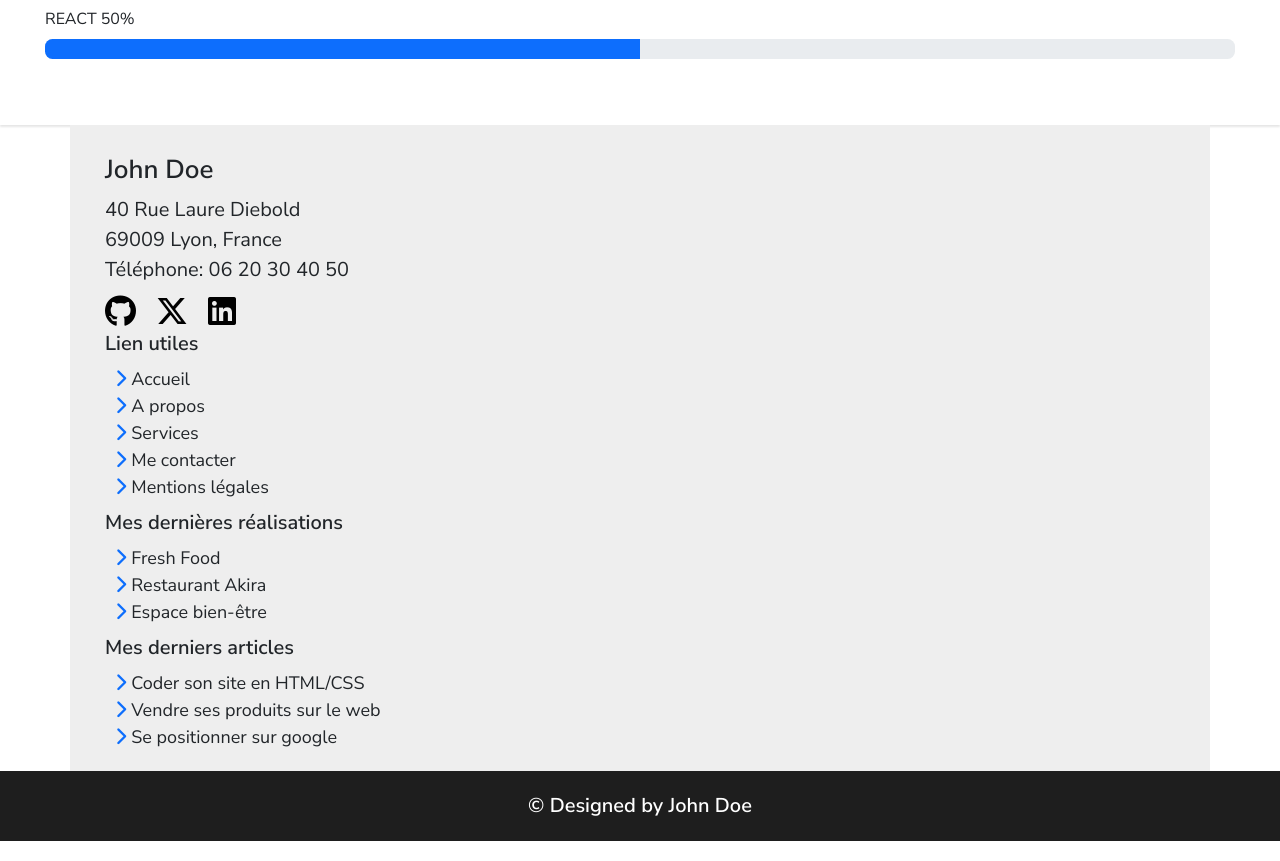
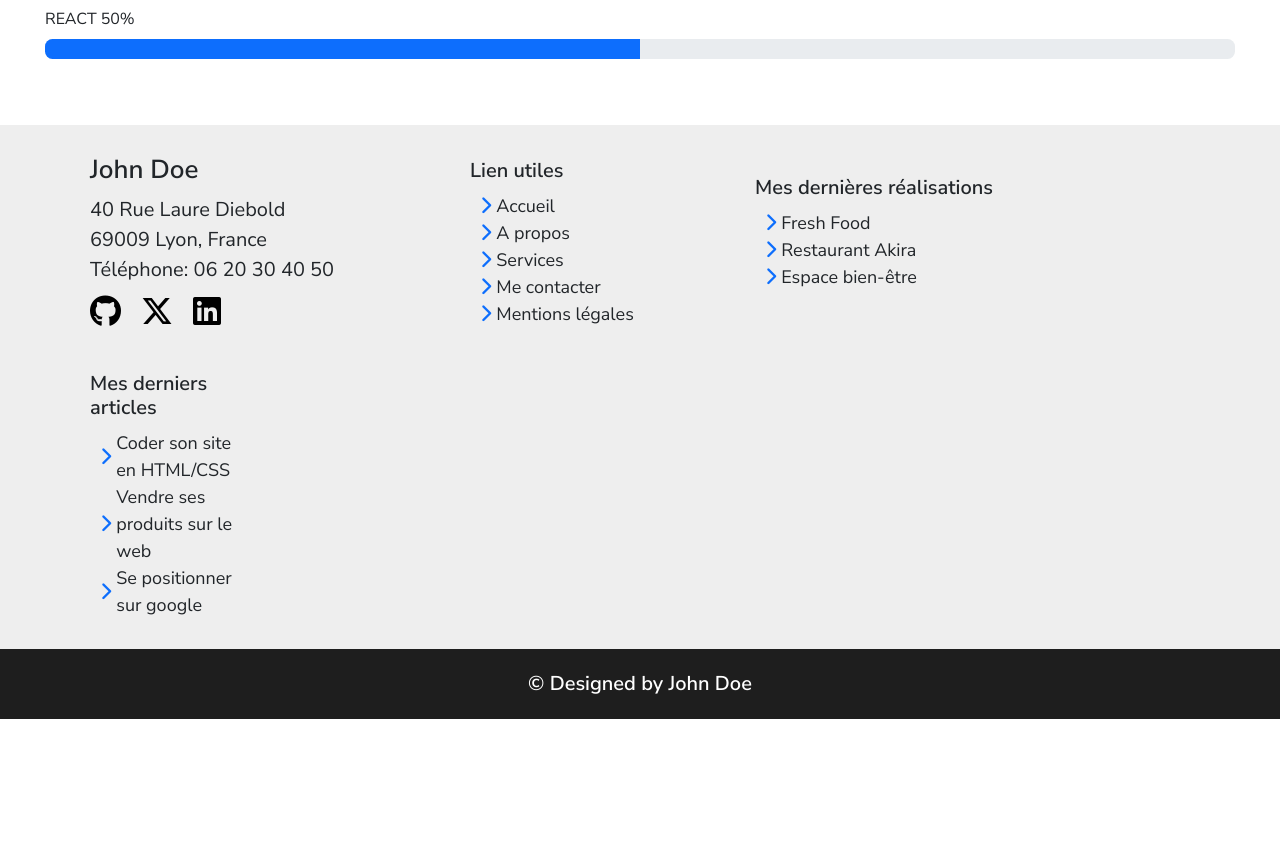
Before and after one commit to KaynoxDev/cv-opti-react, a React (Create React App) app: page / in a window 1280 px wide. Shown: the part 2120-2981 px from the top of the page. After the commit the page ends 2859 px from the top, so only its background shows below. Built offline with nearby package versions, Linux system fonts and the light colour scheme.

Commit message:
responsive page accueil

```diff
--- a/src/components/User.jsx
+++ b/src/components/User.jsx
@@ -18,7 +18,7 @@ function UserGithub() {
         <h1> Github Users</h1>
         <div className="container">
           {data.name}
-          <img src={data.avatar_url} alt="" />
+          <img src={data.avatar_url} alt="image d'un lapin bleu" />
           {data.bio}
           {data.followers}
           {data.following}
--- a/src/pages/accueil/footer/Footer.jsx
+++ b/src/pages/accueil/footer/Footer.jsx
@@ -4,8 +4,8 @@ function Footer() {
   return (
     <footer>
       <div className="container">
-        <div className="row-4">
-          <div className="col box-address">
+        <div className="row">
+          <div className="col-12 col-md-6 col-lg-4 box-address">
             <address id="mg_bottom_0">
               <p className="name">John Doe</p>
               <p>40 Rue Laure Diebold</p>
@@ -45,7 +45,7 @@ function Footer() {
               </a>
             </div>
           </div>
-          <div className="col link-g">
+          <div className="col-12 col-md-6 col-lg-3 link-g">
             <h3>Lien utiles</h3>
             <div className="link-social">
               <i
@@ -83,7 +83,7 @@ function Footer() {
               <a href="/">Mentions légales</a>
             </div>
           </div>
-          <div className="col lastReal">
+          <div className="col-12 col-md-6 col-lg-4 lastReal">
             <h3>Mes dernières réalisations</h3>
             <div className="link-lastReal">
               <i
@@ -107,7 +107,7 @@ function Footer() {
               <a href="/">Espace bien-être</a>
             </div>
           </div>
-          <div className="col lastArticle">
+          <div className="col-12 col-md-6 col-lg-2 lastArticle">
             <h3>Mes derniers articles</h3>
             <div className="link-article">
               <i
--- a/src/pages/accueil/footer/footer.css
+++ b/src/pages/accueil/footer/footer.css
@@ -1,4 +1,4 @@
-.container {
+footer {
   background-color: #eee;
 }
 
@@ -100,3 +100,35 @@ a {
   color: white;
   background-color: #1e1e1e;
 }
+
+/* Styles pour les écrans desktop */
+
+@media (min-width: 1025px) {
+  .box-address {
+    font-size: 0.5rem;
+  }
+
+  .col-lg-3 {
+    display: flex;
+    flex-direction: row;
+    justify-content: center;
+  }
+}
+
+/* Styles pour les écrans de tablette */
+@media (min-width: 480px) {
+  .lastArticle {
+    padding-top: 40px;
+    padding-bottom: 30px;
+  }
+
+  .link-g {
+    padding-top: 30px;
+  }
+
+  .col-md-6 {
+    display: flex;
+    flex-direction: column;
+    justify-content: center;
+  }
+}
```
